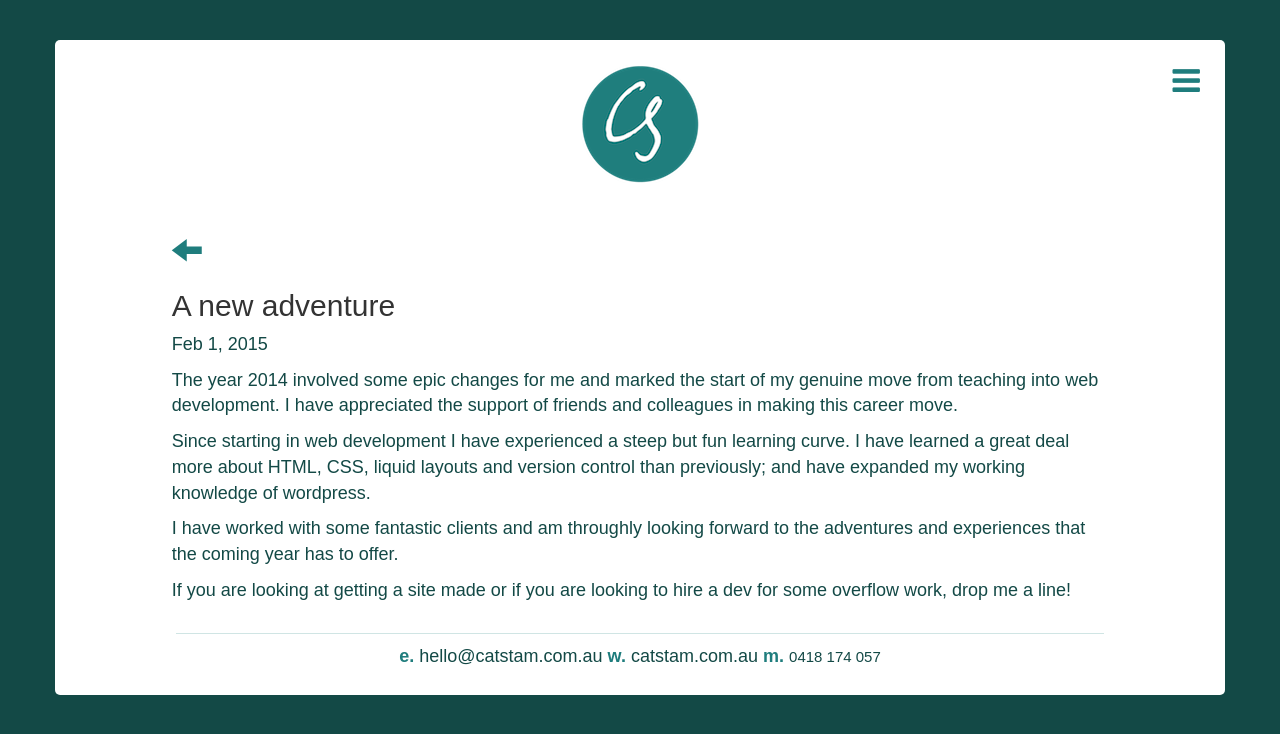
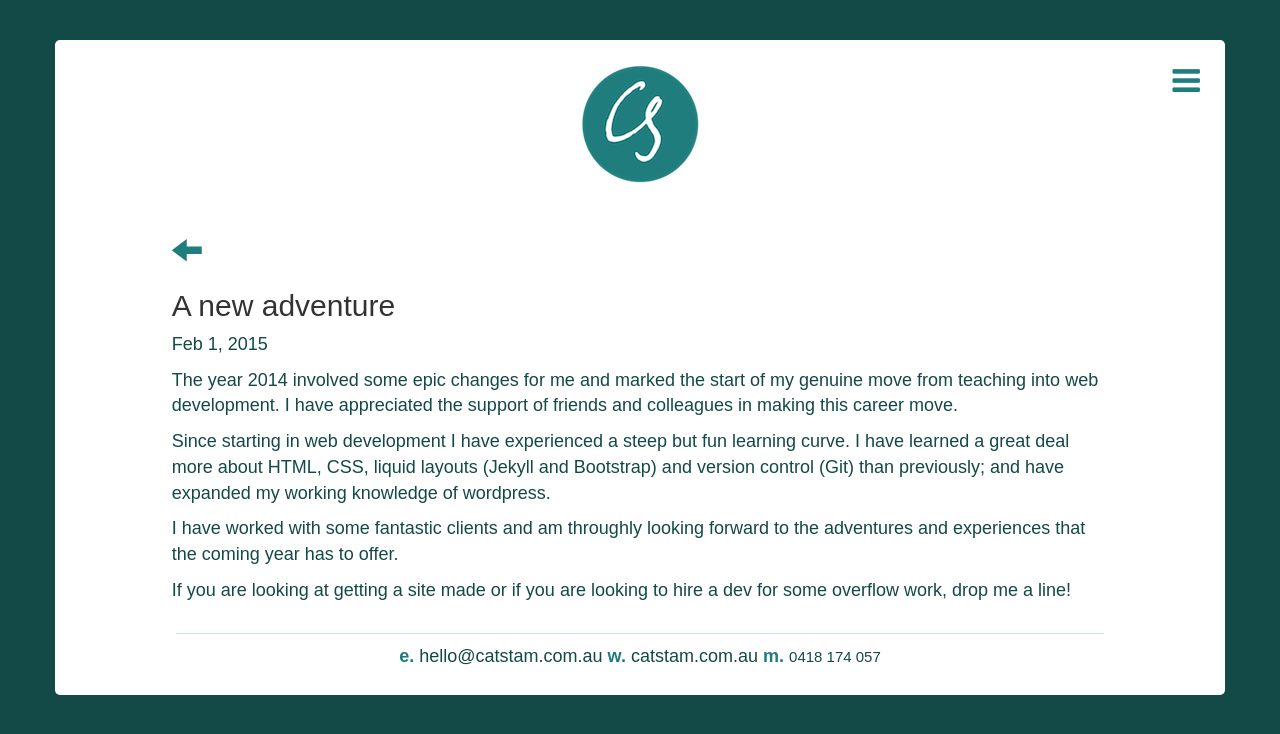
Before and after one commit to csstam/csstam.github.io, a Jekyll site: the page built from _posts/2015-02-01-a-new-adventure.markdown, in a window 1280 px wide. Shown: the top 734 px of the page. Built offline with Jekyll 4.4.1, drawn with Linux system fonts in a browser that asks for light colours; nearby versions of some CDN libraries.

Commit message:
wording tweakt o blog post

```diff
--- a/_posts/2015-02-01-a-new-adventure.markdown
+++ b/_posts/2015-02-01-a-new-adventure.markdown
@@ -7,7 +7,7 @@ categories: web development
 
 The year 2014 involved some epic changes for me and marked the start of my genuine move from teaching into web development. I have appreciated the support of friends and colleagues in making this career move.
 
-Since starting in web development I have experienced a steep but fun learning curve. I have learned a great deal more about HTML, CSS, liquid layouts and version control than previously; and have expanded my working knowledge of wordpress.
+Since starting in web development I have experienced a steep but fun learning curve. I have learned a great deal more about HTML, CSS, liquid layouts (Jekyll and Bootstrap) and version control (Git) than previously; and have expanded my working knowledge of wordpress.
 
 
 I have worked with some fantastic clients and am throughly looking forward to the adventures and experiences that the coming year has to offer.
```
